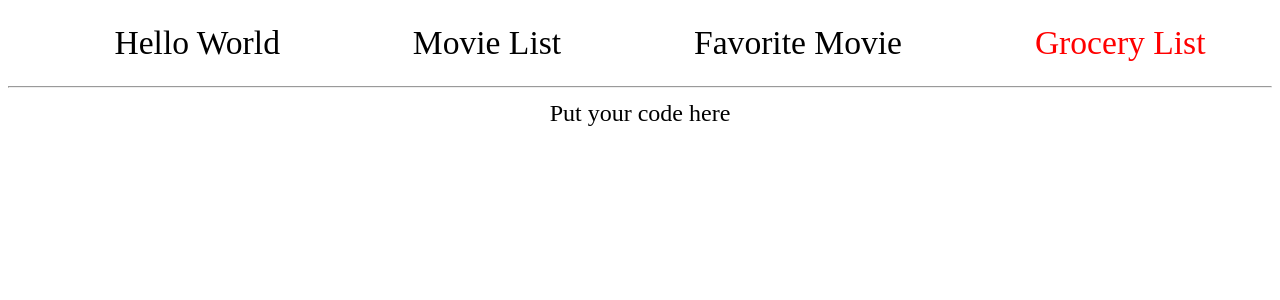
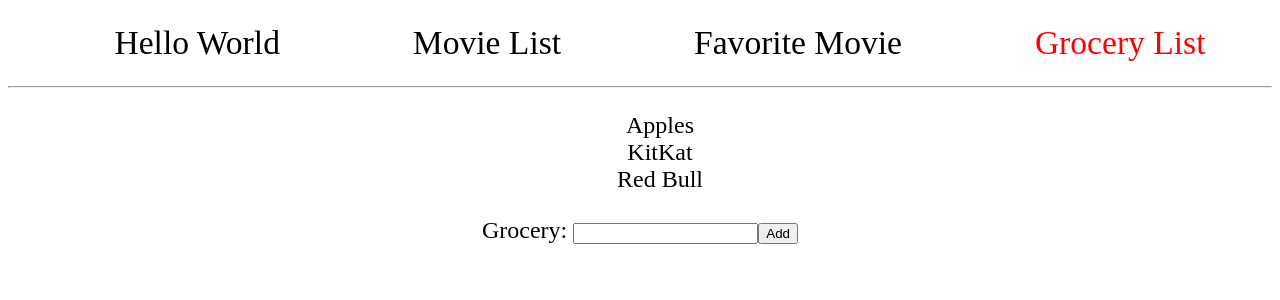
Before and after one commit to pesto-students/batch-11-excercises, a React (Create React App) app in the folder beginner-exercises/: page /04 in a window 1280 px wide. Shown: the top 300 px of the page. Built offline with nearby package versions, Linux system fonts and the light colour scheme; the HTML template or start-up script is replaced by a standard one.

Commit message:
Bbegineer-exercises

```diff
--- a/beginner-exercises/package.json
+++ b/beginner-exercises/package.json
@@ -10,6 +10,7 @@
     "precommit": "lint-staged"
   },
   "dependencies": {
+    "prop-types": "^15.7.2",
     "react": "^16.3.2",
     "react-dom": "^16.3.2",
     "react-router-dom": "^4.2.2",
--- a/beginner-exercises/src/App.css
+++ b/beginner-exercises/src/App.css
@@ -22,5 +22,9 @@ ul {
 
 .movie-list {
   list-style: none;
-  color: black;
+  color: limegreen;
+  background-color: darkblue;
+  height: 300px;
+  line-height: 100px;
+  font-size: 1.5em;
 }
--- a/beginner-exercises/src/components/01-HelloWorld.js
+++ b/beginner-exercises/src/components/01-HelloWorld.js
@@ -1,17 +1,8 @@
 import React, { Component } from 'react';
 
-// Task: Render "Hello World" text.
 class HelloWorld extends Component {
-  // All components *must* have a `render` method defined.
-
-  // To define a component's render method, we use syntax called JSX. As you
-  // can see it looks similar to HTML. JSX gets converted to
-  // JavaScript code. It is here just for readability purposes.
-
   render() {
-    return (
-      <h1>Fill this h1 tag with your heading!</h1>
-    );
+    return <h1> React is fun! </h1>
   }
 }
 
--- a/beginner-exercises/src/components/02-MovieList.js
+++ b/beginner-exercises/src/components/02-MovieList.js
@@ -1,24 +1,15 @@
 import React, { Component } from 'react';
 
-// We will create dynamic list of movies. Let's see how to render
-// a list of items.
-//
-// Task #1: Add another movie (or movies) to the list.
-// Task #2: Change `ul` HTML attribute `class` to 'movies-list'.
-
 class MovieList extends Component {
-  // We can put DOM elements delivered by React just like HTML elements.
-  // Doesn't this code look familiar to you?
-  // Refer to App.css for a list a classes or add one yourself
   render() {
     return (
-      <ul className="FILL ME">
-        <li>The Godfather</li>
+      <ul className="movie-list">
+        <li> The Godfather </li>
+        <li> Braveheart </li>
+        <li> Fight Club </li>
       </ul>
     );
   }
-  // Think about it: Why is that `className` attribute not called just `class`?
-  // Hint: Some words in JavaScript/JSX are reserved...
 }
 
 export default MovieList;
--- a/beginner-exercises/src/components/03-FavoriteMovie.js
+++ b/beginner-exercises/src/components/03-FavoriteMovie.js
@@ -32,8 +32,7 @@ class FavoriteMovie extends Component {
     // Properties object is called `props`. You can access it with `this.props`.
     super(props);
     this.state = { movie: '' };
-
-    // Warning! If we don't bind this method - we would not be able to update state.
+    this.onMovieChange = this.onMovieChange.bind(this);
   }
 
   /*
@@ -48,14 +47,14 @@ class FavoriteMovie extends Component {
 
   /* eslint-disable no-unused-vars, react/no-unused-state */
   onMovieChange(event) {
-    // Huh... There's something wrong here...
-    this.setState({ badAttribute: 'ChangeME!' });
+    this.setState({ movie: event.target.value });
   }
 
   render() {
+    console.log(this.props);
     return (
       <div>
-        <p>My favorite movie is <span style={{ color: 'blue' }}>{this.state.movie}</span></p>
+        <p> My favorite movie is <span style={{ color: 'blue' }}> {this.state.movie} </span> </p>
         <input type="text" name="name" onChange={this.onMovieChange} />
       </div>
     );
--- a/beginner-exercises/src/components/04-GroceryList.js
+++ b/beginner-exercises/src/components/04-GroceryList.js
@@ -1,4 +1,5 @@
 import React from 'react';
+import PropTypes from 'prop-types';
 
 /*
   In this exercises, you'll will make a reactive grocery list.
@@ -25,33 +26,32 @@ class GroceryList extends React.Component {
     this.state = {
       groceries: [{ name: 'Apples' }, { name: 'KitKat' }, { name: 'Red Bull' }],
     };
+    this.addGrocery = this.addGrocery.bind(this);
   }
+
+  addGrocery(event) {
+    event.preventDefault();
+    this.setState(prevState => [...prevState.groceries, { name: this.grocery.value }]);
+  };
 
   render() {
     const { groceries } = this.state;
-    /*
-      Properties are a way to pass parameters to your React components.
-      We mentioned this in the third exercise. Properties are to React
-      components what attributes are to HTML elements.
-
-      Below you can see how to pass properties to child components.
-      We have defined a `grocery` property for each `GroceryListItem`.
-    */
-    const groceriesComponents = groceries.map(item => ( // eslint-disable-line no-unused-vars
+    const groceriesComponents = groceries.map(item => (
       <GroceryListItem grocery={item} />
     ));
-    // Hint: Don't forget about putting items into `ul`
     return (
-      <div>
-        Put your code here
-      </div>
+      <React.Fragment>
+        <ul> {groceriesComponents} </ul>
+        <form>
+          <label form="grocery"> Grocery: </label>
+          <input type="text" name="grocery" id="grocery" ref={input => this.grocery = input}/>
+          <button type="submit" onClick={this.addGrocery}> Add </button>
+        </form>
+      </React.Fragment>
     );
   }
 }
 
-// Render grocery name from component's properties.
-// If you have a problem, check `this.props` in the console.
-/* eslint-disable react/no-multi-comp, no-useless-constructor */
 class GroceryListItem extends React.Component {
   constructor(props) {
     super(props);
@@ -60,12 +60,15 @@ class GroceryListItem extends React.Component {
   render() {
     return (
       <li>
-        Put your code here.
+        {this.props.grocery.name}
       </li>
     );
   }
 }
 
-// Do prop validation here using the package `prop-types`
+GroceryListItem.propTypes = {
+  grocery: PropTypes.object,
+};
+
 
 export default GroceryList;
```
